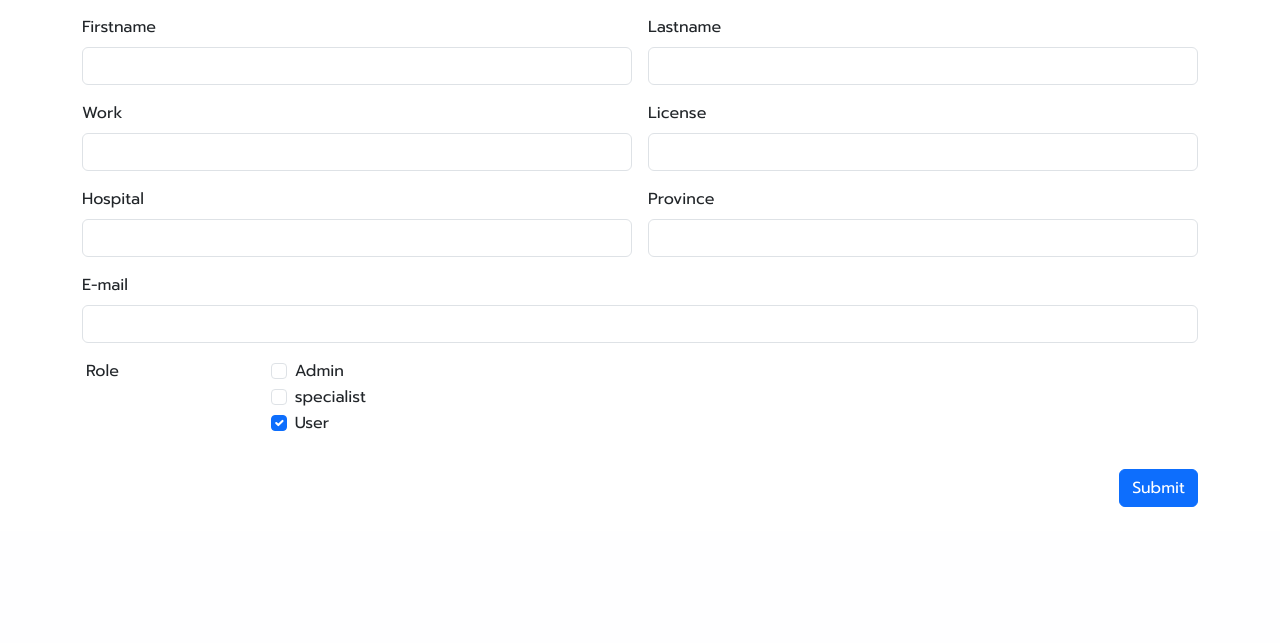
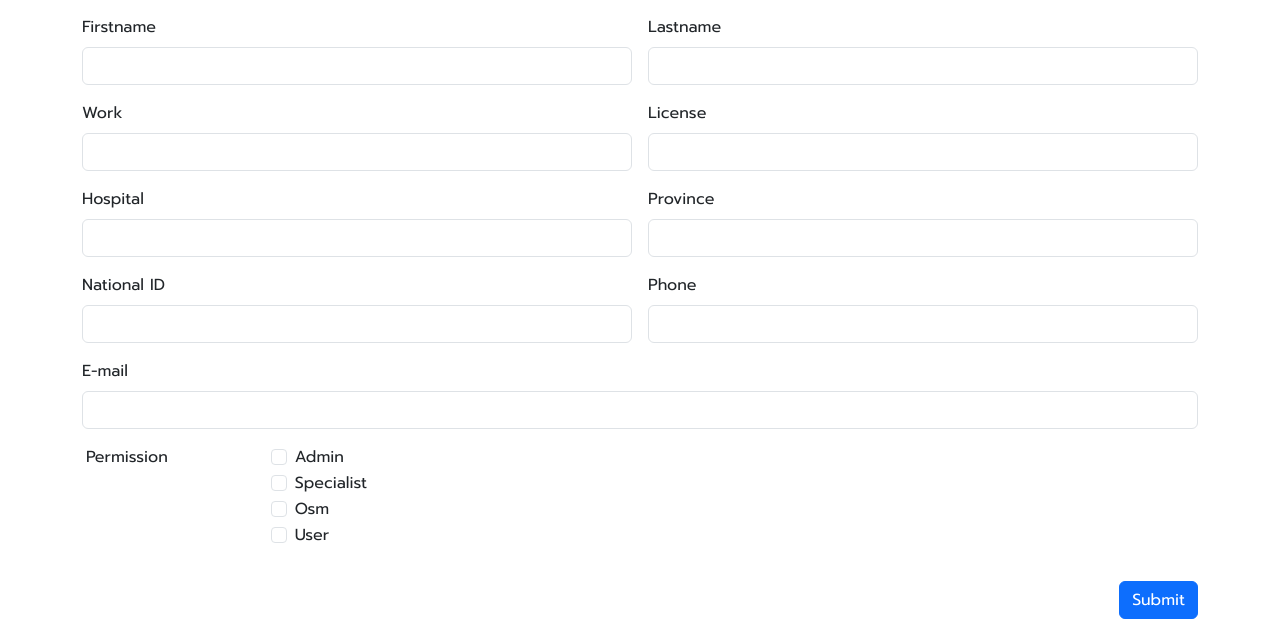
Before and after one commit to BezTTTT/aidoc, a Flask app: template aidoc/templates/edit.html in a window 1280 px wide. Shown: the part 361-1004 px from the top of the page. Before the commit the page ends 868 px from the top, so only its background shows below. Run offline with Flask 3, Linux system fonts and the light colour scheme; the template is opened without the code that fills it, so the values that code supplies are empty; some libraries are stand-ins or nearby versions; some web fonts are replaced.

Commit message:
edit page post

```diff
--- a/aidoc/templates/edit.html
+++ b/aidoc/templates/edit.html
@@ -1,22 +1,23 @@
 {% extends "./base.html" %}
 
-{% block title %} RiskOCA | Submission Records {% endblock %}
+{% block title %} RiskOCA | Edit User {% endblock %}
 
 {% block content %}
 <div>
     <h3>ข้อมูลผู้ใช้</h3>
 </div>
 
+
 <div class="container-md">
-    <form action="/edit_user" method="post" class="row g-3 my-4">
+    <form id="editUserForm" action="/edit_page" method="POST" class="row g-3 my-4">
+        <input type="hidden" name="_method" value="PUT">  <!-- Hidden input to indicate PUT method -->
 
-        <!-- fistname -->
+        <!-- Form fields as before -->
         <div class="col-md-6">
             <label for="firstname" class="form-label">Firstname</label>
             <input class="form-control" type="text" name="name" id="firstname" value="">
         </div>
 
-        <!-- lastname -->
         <div class="col-md-6">
             <label for="lastname" class="form-label">Lastname</label>
             <input class="form-control" type="text" name="surname" id="lastname" value="">
@@ -25,7 +26,20 @@
         <!-- work -->
         <div class="col-md-6">
             <label for="work" class="form-label">Work</label>
-            <input class="form-control" type="text" name="work" id="work" value="">
+            <select id="job_position" name="job_position" class="form-control" required>
+                <option value="" hidden></option>
+                <option value="OSM">อสม.</option>
+                <option value="Dental Nurse">ทันตาภิบาล/เจ้าพนักงานทันตสาธารณสุข</option>
+                <option value="Dentist">ทันตแพทย์</option>
+                <option value="Oral Pathologist">ทันตแพทย์เฉพาะทาง วิทยาการวินิจฉัยโรคช่องปาก</option>
+                <option value="Oral and Maxillofacial Surgeon">ทันตแพทย์เฉพาะทาง ศัลยศาสตร์ช่องปากและแม็กซิลโลเฟเชียล</option>
+                <option value="Physician">แพทย์</option>
+                <option value="Public Health Technical Officer">นักวิชาการสาธารณสุข</option>
+                <option value="Computer Technical Officer">นักวิชาการคอมพิวเตอร์/นักวิจัย/ผู้พัฒนาระบบ</option>
+                <option value="Other Public Health Officer">ข้าราชการ/เจ้าพนักงานกระทรวงสาธารณสุข</option>
+                <option value="Other Government Officer">เจ้าหน้าที่รัฐอื่น</option>
+                <option value="General Public">บุคคลทั่วไป</option>
+            </select>
         </div>
 
         <!-- license -->
@@ -43,8 +57,20 @@
         <!-- province -->
         <div class="col-md-6">
             <label for="province" class="form-label">Province</label>
-            <input class="form-control" type="text" name="province" id="lastname" value="">
+            <input class="form-control" type="text" name="province" id="province" value="">
         </div>
+
+        <div class="col-md-6">
+            <label for="province" class="form-label">National ID</label>
+            <input class="form-control" type="text" name="nationalId" id="nationalId" value="">
+        </div>
+
+        <div class="col-md-6">
+            <label for="province" class="form-label">Phone</label>
+            <input class="form-control" type="text" name="phone" id="phone" value="">
+        </div>
+
+
 
         <div class="col-12">
             <label for="email" class="form-label">E-mail</label>
@@ -53,115 +79,123 @@
 
         <!-- role -->
         <fieldset class="row my-3">
-            <legend class="col-form-label col-sm-2 pt-0">Role</legend>
+            <legend class="col-form-label col-sm-2 pt-0">Permission</legend>
 
             <div class="col-sm-10">
-                {% if g.user['is_admin'] == 1%}
                 <div class="form-check">
-                    <input class="form-check-input" type="checkbox" name="role" id="admin" value="admin" checked>
-                    <label class="form-check-label" for="admin">
-                        Admin
-                    </label>
+                    <input class="form-check-input" type="checkbox" name="role" id="admin" value="admin" >
+                    <label class="form-check-label" for="admin">Admin</label>
                 </div>
                 <div class="form-check">
-                    <input class="form-check-input" type="checkbox" name="role" id="dentist" value="specialist">
-                    <label class="form-check-label" for="dentist">
-                        specialist
-                    </label>
+                    <input class="form-check-input" type="checkbox" name="role" id="specialist" value="specialist">
+                    <label class="form-check-label" for="dentist">Specialist</label>
+                </div>
+                <div class="form-check">
+                    <input class="form-check-input" type="checkbox" name="role" id="osm" value="osm">
+                    <label class="form-check-label" for="user">Osm</label>
                 </div>
                 <div class="form-check">
                     <input class="form-check-input" type="checkbox" name="role" id="user" value="user">
-                    <label class="form-check-label" for="user">
-                        User
-                    </label>
+                    <label class="form-check-label" for="user">User</label>
                 </div>
-                {% elif g.user['is_specialist'] == 1 %}
-                <div class="form-check">
-                    <input class="form-check-input" type="checkbox" name="role" id="admin" value="admin" >
-                    <label class="form-check-label" for="admin">
-                        Admin
-                    </label>
-                </div>
-                <div class="form-check">
-                    <input class="form-check-input" type="checkbox" name="role" id="dentist" value="specialist" checked>
-                    <label class="form-check-label" for="specialist">
-                        Specialist
-                    </label>
-                </div>
-                <div class="form-check">
-                    <input class="form-check-input" type="checkbox" name="role" id="user" value="user">
-                    <label class="form-check-label" for="user">
-                        User
-                    </label>
-                </div>
-                {% else %}
-                <div class="form-check">
-                    <input class="form-check-input" type="checkbox" name="role" id="admin" value="admin" >
-                    <label class="form-check-label" for="admin">
-                        Admin
-                    </label>
-                </div>
-                <div class="form-check">
-                    <input class="form-check-input" type="checkbox" name="role" id="dentist" value="specialist" >
-                    <label class="form-check-label" for="specialist">
-                        specialist
-                    </label>
-                </div>
-                <div class="form-check">
-                    <input class="form-check-input" type="checkbox" name="role" id="user" value="user" checked>
-                    <label class="form-check-label" for="user">
-                        User
-                    </label>
-                </div>
-
-                {% endif %}
-
             </div>
         </fieldset>
 
         <!-- submit button -->
         <div class="col-12 d-flex justify-content-end">
-            <button type="submit" class="btn btn-primary" name="id" value="">
-                Submit
-            </button>
+            <button type="submit" class="btn btn-primary" id="editUserForm">Submit</button>
         </div>
 
     </form>
 </div>
+
 <script>
-    function fetchUserData(){
-        const urlParams = new URLSearchParams(window.location.search)
+    function fetchUserData() {
+      const urlParams = new URLSearchParams(window.location.search);
       const userId = urlParams.get('id'); // Get the user ID from the URL query parameter
 
       if (!userId) {
-        console.error("User ID is missing!");
+        console.warn("User ID is missing in the query parameter.");
         return;
       }
 
-        fetch(`http://127.0.0.1:5000/edit_user_info/?id=${userId}`,{
+      fetch(`http://127.0.0.1:5000/edit_user_info/?id=${userId}`, {
         method: 'GET',
         headers: {
-            'Content-Type': 'application/json', // Optional content type
+          'Content-Type': 'application/json',
         },
-        }).then((response)=> response.json())
-        .then((data)=>{
-            document.getElementById('firstname').value = data.name || '';
-            document.getElementById('lastname').value = data.surname || '';
-            document.getElementById('work').value = data.job_position || '';
-            document.getElementById('license').value = data.surname || '';
-            document.getElementById('hospital').value = data.hospital || '';
-            document.getElementById('email').value = data.email || '';
-            document.getElementById('province').value = data.province || '';
+      })
+        .then((response) => response.json())
+        .then((data) => {
+          // Populate form fields with data
+          if (data.name) document.getElementById('firstname').value = data.name;
+          if (data.surname) document.getElementById('lastname').value = data.surname;
+          if (data.job_position) document.getElementById('job_position').value = data.job_position;
+          if (data.license) document.getElementById('license').value = data.license;
+          if (data.hospital) document.getElementById('hospital').value = data.hospital;
+          if (data.email) document.getElementById('email').value = data.email;
+          if (data.province) document.getElementById('province').value = data.province;
+          if (data.national_id) document.getElementById('nationalId').value = data.national_id;
+          if (data.phone) document.getElementById('phone').value = data.phone;
 
           // Update roles checkboxes
-            document.getElementById('admin').checked = data.role === 'admin';
-            document.getElementById('dentist').checked = data.role === 'specialist';
-            document.getElementById('user').checked = data.role === 'user';
-        }).catch((error) => {
-        console.error('Error:', error);
+          if (data.is_admin || data.is_osm || data.is_specialist || data.is_user) {
+            document.getElementById('admin').checked = data.is_admin === 1;
+            document.getElementById('specialist').checked = data.is_specialist === 1;
+            document.getElementById('osm').checked = data.is_osm === 1;
+            document.getElementById('user').checked = data.is_user === 1;
+          }
+        })
+        .catch((error) => {
+          console.error('Error fetching user data:', error);
         });
     }
-  console.log(fetchUserData())
+
+    async function submitFormData(event) {
+      event.preventDefault();  // Prevent the default form submission
+
+      const urlParams = new URLSearchParams(window.location.search);
+      const userId = urlParams.get('id'); // Get the user ID
+
+      const formData = {
+        id: userId,
+        name: document.getElementById('firstname').value,
+        surname: document.getElementById('lastname').value,
+        job_position: document.getElementById('job_position').value,
+        license : document.getElementById('license').value,
+        hospital: document.getElementById('hospital').value,
+        province: document.getElementById('province').value,
+        email: document.getElementById('email').value,
+        national_id : document.getElementById('nationalId').value,
+        phone : document.getElementById('phone').value,
+        is_admin: document.getElementById('admin').checked ? 1 : 0,
+        is_specialist: document.getElementById('specialist').checked ? 1 : 0,
+        is_osm: document.getElementById('osm').checked ? 1 : 0,
+        is_patient: document.getElementById('user').checked ? 1 : 0,
+      };
+
+      try {
+        const response = await fetch("http://127.0.0.1:5000/submit_info/", {
+          method: "PUT",  // Use PUT method for updating
+          headers: {
+            "Content-Type": "application/json",
+          },
+          body: JSON.stringify(formData),
+        });
+
+        if (response.ok) {
+          alert("User information updated successfully!");
+        } else {
+          alert("Failed to update user information.");
+        }
+      } catch (error) {
+        console.error("Error submitting form data:", error);
+      }
+    }
+
+    document.getElementById('editUserForm').addEventListener('submit', submitFormData);
+
+    fetchUserData(); // Call the function when the page loads
   </script>
 
 {% endblock %}
```
Lines whose indentation alone changed are shown as unchanged.
